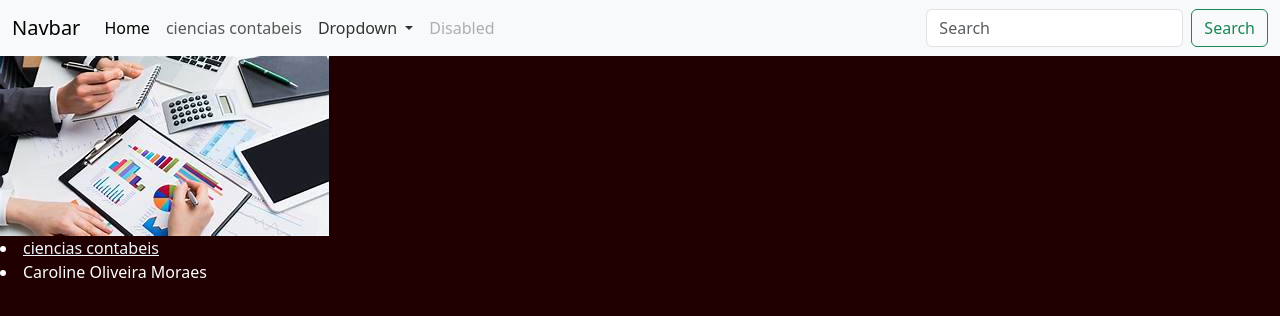
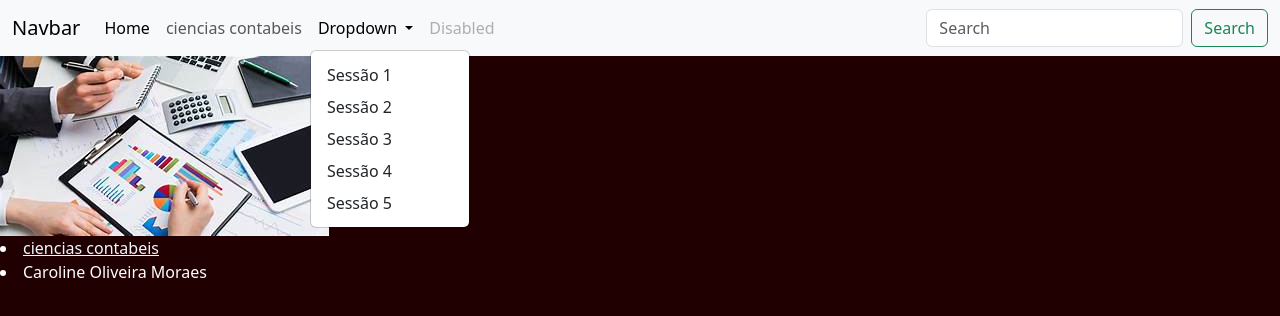
Before and after one commit to CarolinedeOliveiraMoraes/CarolinedeOliveiraMoraes.github.io, a plain HTML site: page index.html in a window 1280 px wide. Both pictures are taken after a click on the button "Dropdown". Drawn offline with nearby package versions, Linux system fonts and the light colour scheme.

Commit message:
Add files via upload

```diff
--- a/index.html
+++ b/index.html
@@ -1,13 +1,14 @@
-
 <!DOCTYPE html>
 <html lang="en">
 <head>
     <meta charset="UTF-8">
-    <meta http-equiv="X-UA-compatible" content="IE=edge">
+    <meta http-equiv="X-UA-Compatible" content="IE=edge">
     <meta name="viewport" content="width=device-width, initial-scale=1.0">
-    <title>Document</title>
+    <title>Página Inicial</title>
     <link href="https://cdn.jsdelivr.net/npm/bootstrap@5.3.1/dist/css/bootstrap.min.css" rel="stylesheet" integrity="sha384-4bw+/aepP/YC94hEpVNVgiZdgIC5+VKNBQNGCHeKRQN+PtmoHDEXuppvnDJzQIu9" crossorigin="anonymous">
-    <link rel="stylesheet" href="style.css">
+    <link rel="stylesheet" type="text/css" href="style.css" media="screen" />
+    <script src="https://cdn.jsdelivr.net/npm/@popperjs/core@2.11.8/dist/umd/popper.min.js" integrity="sha384-I7E8VVD/ismYTF4hNIPjVp/Zjvgyol6VFvRkX/vR+Vc4jQkC+hVqc2pM8ODewa9r" crossorigin="anonymous"></script>
+<script src="https://cdn.jsdelivr.net/npm/bootstrap@5.3.1/dist/js/bootstrap.min.js" integrity="sha384-Rx+T1VzGupg4BHQYs2gCW9It+akI2MM/mndMCy36UVfodzcJcF0GGLxZIzObiEfa" crossorigin="anonymous"></script>
 </head>
 <body>
     <nav class="navbar navbar-expand-lg bg-body-tertiary">
@@ -29,10 +30,11 @@
                   Dropdown
                 </a>
                 <ul class="dropdown-menu">
-                  <li><a class="dropdown-item" href="#">Action</a></li>
-                  <li><a class="dropdown-item" href="#">Another action</a></li>
-                  <li><hr class="dropdown-divider"></li>
-                  <li><a class="dropdown-item" href="#">Something else here</a></li>
+                  <li><a class="dropdown-item" href="sessao1.html">Sessão 1</a></li>
+                  <li><a class="dropdown-item" href="sessao2.html">Sessão 2</a></li>
+                  <li><a class="dropdown-item" href="sessao3.html">Sessão 3</a></li>
+                  <li><a class="dropdown-item" href="sessao4.html">Sessão 4</a></li>
+                  <li><a class="dropdown-item" href="sessao5.html">Sessão 5</a></li>
                 </ul>
               </li>
               <li class="nav-item">
```
